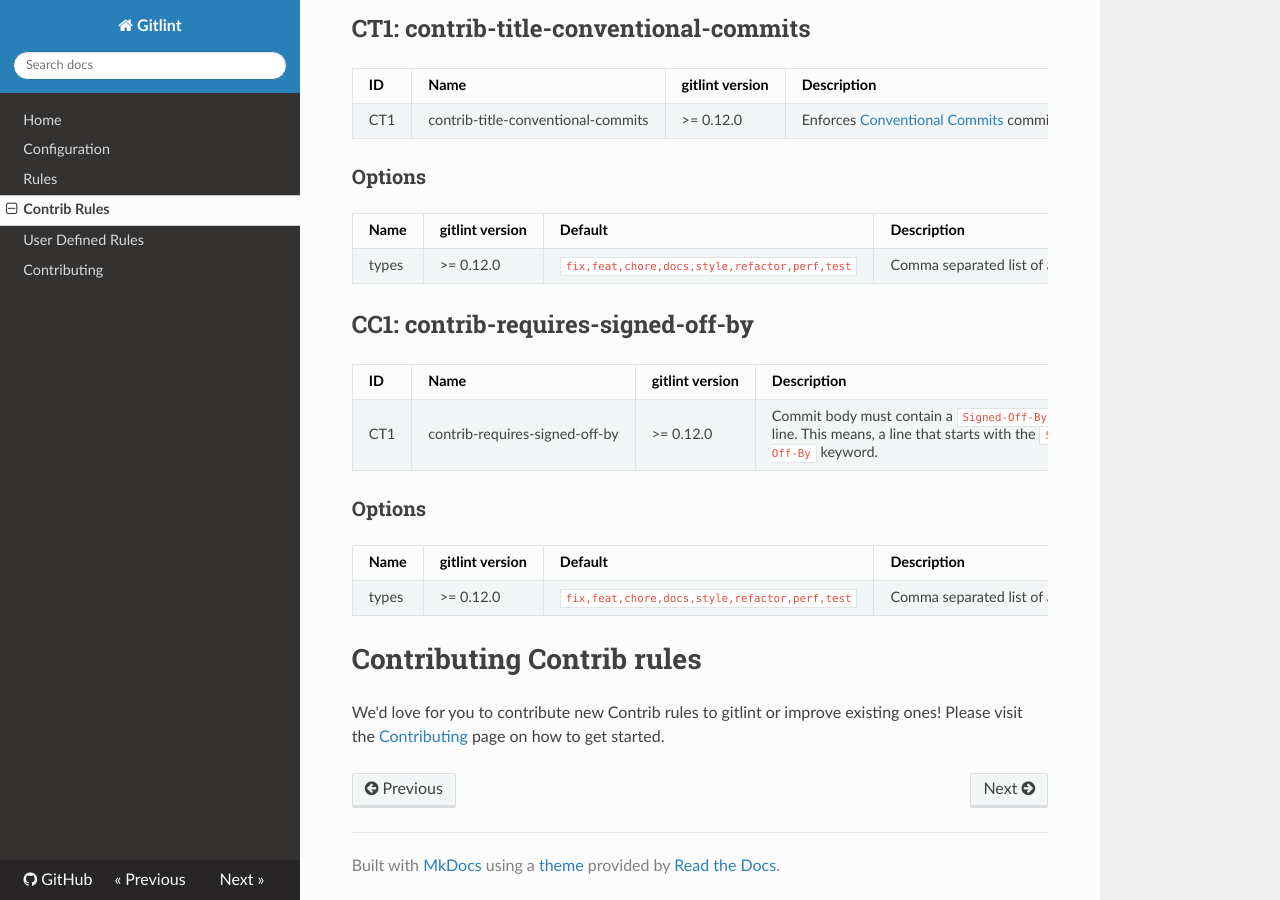
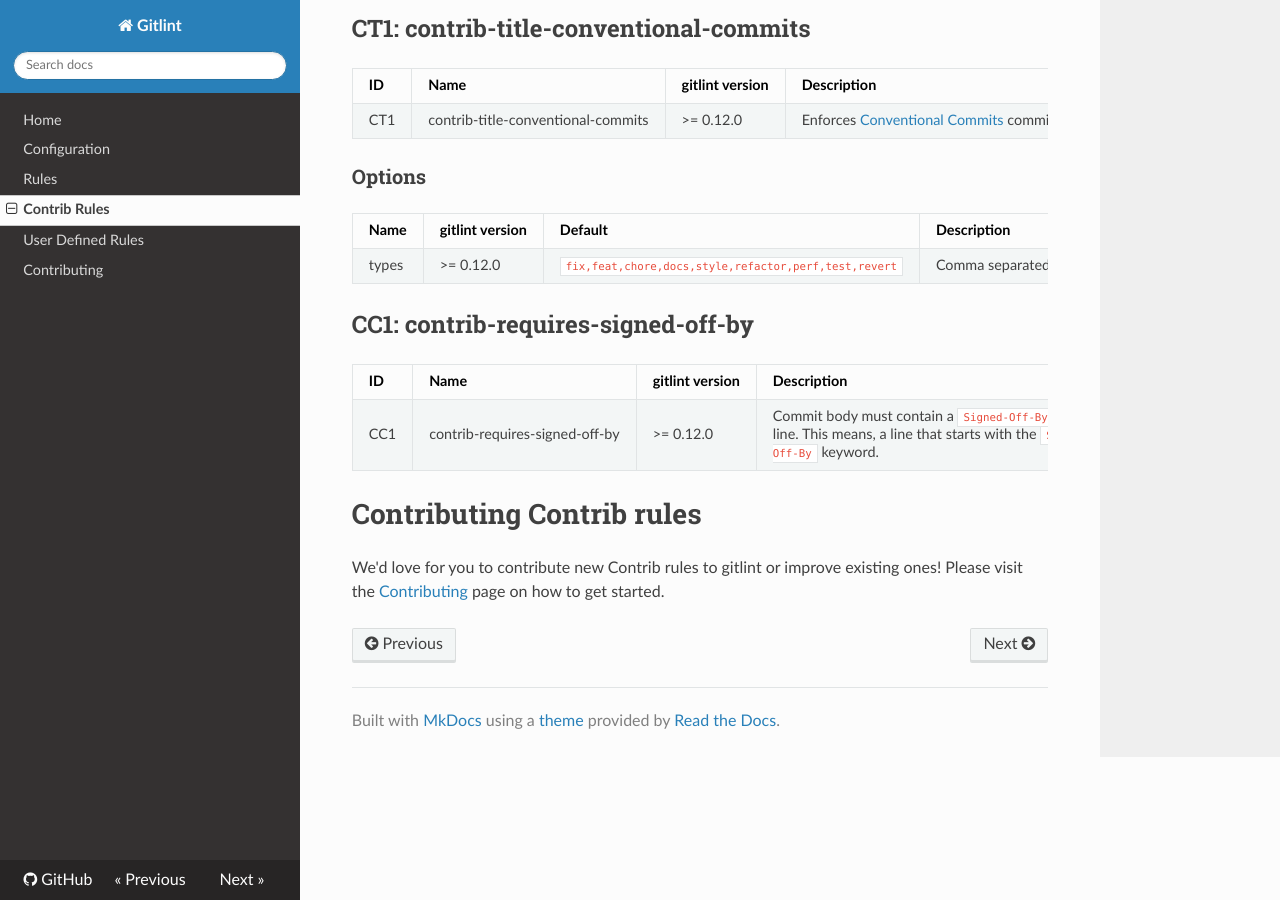
Before and after one commit to jorisroovers/gitlint, an MkDocs documentation site: the page built from docs/contrib_rules.md, in a window 1280 px wide and 900 px high, scrolled down 1019 px. Built offline with MkDocs 1.6.1, drawn with Linux system fonts in a browser that asks for light colours; nearby versions of some CDN libraries.

Commit message:
Add 'revert' type to ConventionalCommit contrib-rule
Support the 'revert' commit type for ConventionalCommit contrib-rule
as requested in #84 :-)

```diff
--- a/docs/contrib_rules.md
+++ b/docs/contrib_rules.md
@@ -50,21 +50,14 @@
 
 Name           | gitlint version    | Default      | Description
 ---------------|--------------------|--------------|----------------------------------
-types          | >= 0.12.0          | `fix,feat,chore,docs,style,refactor,perf,test` | Comma separated list of allowed commit types.
+types          | >= 0.12.0          | `fix,feat,chore,docs,style,refactor,perf,test,revert` | Comma separated list of allowed commit types.
 
 
 ## CC1: contrib-requires-signed-off-by ##
 
 ID    | Name                                  | gitlint version    | Description
 ------|---------------------------------------|--------------------|-------------------------------------------
-CT1   | contrib-requires-signed-off-by        | >= 0.12.0          | Commit body must contain a `Signed-Off-By` line. This means, a line that starts with the `Signed-Off-By` keyword.
-
-### Options ###
-
-Name           | gitlint version    | Default      | Description
----------------|--------------------|--------------|----------------------------------
-types          | >= 0.12.0          | `fix,feat,chore,docs,style,refactor,perf,test` | Comma separated list of allowed commit types.
-
+CC1   | contrib-requires-signed-off-by        | >= 0.12.0          | Commit body must contain a `Signed-Off-By` line. This means, a line that starts with the `Signed-Off-By` keyword.
 
 
 # Contributing Contrib rules
```
Also changed, not shown: 5 other files.
